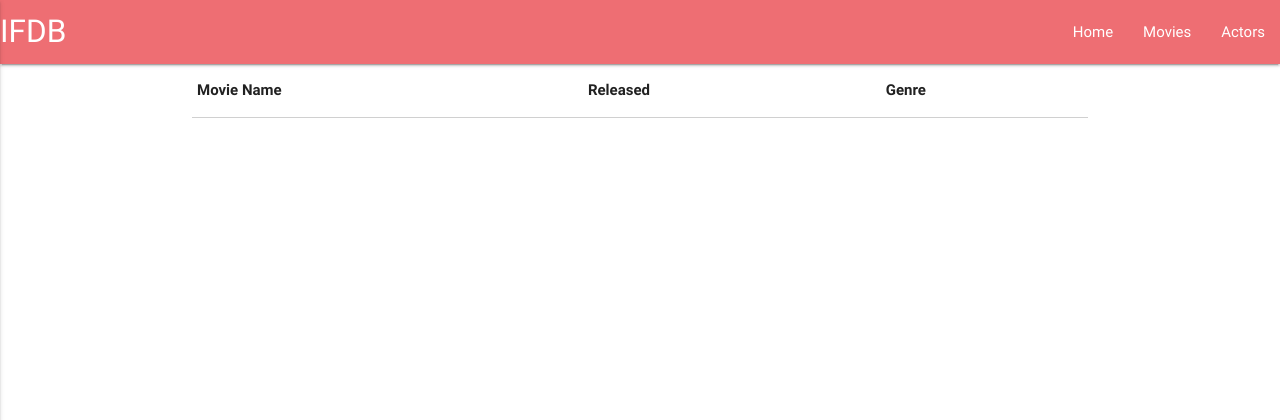
After one commit to akenworthy87/ci-milestone3, a Flask app: template templates/movies/movies.html in a window 1280 px wide. The commit adds this page. Shown: the top 420 px of the page. Run offline with Flask 2, Linux system fonts and the light colour scheme; the template is opened without the code that fills it, so the values that code supplies are empty; some libraries are stand-ins or nearby versions.

Commit message:
Made basic pages for home page, lists of actors/movies, and viewing details of actor/movie

```diff
--- a/app.py
+++ b/app.py
@@ -0,0 +1,43 @@
+import os
+from flask import Flask, render_template, redirect, request, url_for
+from flask_pymongo import PyMongo
+from bson.objectid import ObjectId
+
+app = Flask(__name__)
+
+app.config["MONGO_DBNAME"] = 'ifdb'
+#Change this to an enviro-var
+app.config["MONGO_URI"] = 'mongodb+srv://root:{}@ci-datacentricpy-e8zwz.mongodb.net/ifdb?retryWrites=true&w=majority'.format('r00tUser')
+
+mongo = PyMongo(app)
+
+# Main Page
+@app.route('/')
+@app.route('/home')
+def home():
+    return render_template("index.html", movies=mongo.db.movies.find(), actors=mongo.db.actors.find())
+
+# Movie Pages
+@app.route('/movies')
+def list_movies():
+    return render_template("movies/movies.html", movies=mongo.db.movies.find())
+
+@app.route('/view_movie/<movie_id>')
+def view_movie(movie_id):
+    movie_details = mongo.db.movies.find_one({"_id": ObjectId(movie_id)})
+    return render_template('movies/viewmovie.html', movie=movie_details)
+
+#Actor Pages
+@app.route('/actors')
+def list_actors():
+    return render_template("actors/actors.html", actors=mongo.db.actors.find())
+
+@app.route('/view_actor/<actor_id>')
+def view_actor(actor_id):
+    actor_details = mongo.db.actors.find_one({"_id": ObjectId(actor_id)})
+    return render_template('actors/viewactor.html', actor=actor_details)
+
+if __name__ == '__main__':
+    app.run(host=os.environ.get('IP'),
+        port=int(os.environ.get('PORT')),
+        debug=True)
--- a/templates/actors.html
+++ /dev/null
@@ -1,5 +0,0 @@
-{% extends 'base.html' %}
-{% block content %}
-
-
-{% endblock %}
--- a/templates/base.html
+++ b/templates/base.html
@@ -8,7 +8,7 @@
     <title>Document</title>
 
     <link href="https://fonts.googleapis.com/icon?family=Material+Icons" rel="stylesheet">
-    <link rel="stylesheet"  href="https://cdnjs.cloudflare.com/ajax/libs/materialize/0.100.2/css/materialize.min.css">
+    <link rel="stylesheet" href="https://cdnjs.cloudflare.com/ajax/libs/materialize/0.100.2/css/materialize.min.css">
     <link rel="stylesheet" href="{{url_for('static', filename='css/style.css')}}" type="text/css" />
 </head>
 
@@ -17,17 +17,17 @@
     <header>
         <nav>
             <div class="nav-wrapper">
-                <a href="{{url_for('get_tasks')}}" class="brand-logo">Task Manager</a>
+                <a href="{{url_for('home')}}" class="brand-logo">IFDB</a>
                 <a href="#" data-activates="mobile-demo" class="button-collapse"><i class="material-icons">menu</i></a>
                 <ul id="nav-mobile" class="right hide-on-med-and-down">
-                    <li><a href="{{url_for('get_tasks')}}">Home</a></li>
-                    <li><a href="{{url_for('add_task')}}">New Task</a></li>
-                    <li><a href="{{url_for('get_categories')}}">Manage Categories</a></li>
+                    <li><a href="{{url_for('home')}}">Home</a></li>
+                    <li><a href="{{url_for('list_movies')}}">Movies</a></li>
+                    <li><a href="{{url_for('list_actors')}}">Actors</a></li>
                 </ul>
                 <ul class="side-nav" id="mobile-demo">
-                    <li><a href="{{url_for('get_tasks')}}">Home</a></li>
-                    <li><a href="{{url_for('add_task')}}">New Task</a></li>
-                    <li><a href="{{url_for('get_categories')}}">Manage Categories</a></li>
+                    <li><a href="{{url_for('home')}}">Home</a></li>
+                    <li><a href="{{url_for('list_movies')}}">Movies</a></li>
+                    <li><a href="{{url_for('list_actors')}}">Actors</a></li>
                 </ul>
             </div>
         </nav>
@@ -44,45 +44,7 @@
             $('select').material_select();
             $(".button-collapse").sideNav();
         });
-        document.getElementById("matfix").addEventListener("click", function(e) {
-	        e.stopPropagation();
-        });
-        $('.datepicker').pickadate({
-            selectMonths: true, // Creates a dropdown to control month
-            selectYears: 15, // Creates a dropdown of 15 years to control year,
-            today: 'Today',
-            clear: 'Clear',
-            close: 'Ok',
-            closeOnSelect: false // Close upon selecting a date,
-        });
     </script>
 </body>
 
 </html>
-<!DOCTYPE html>
-<html lang="en">
-
-<head>
-    <meta charset="UTF-8">
-    <meta name="viewport" content="width=device-width, initial-scale=1.0">
-    <meta http-equiv="X-UA-Compatible" content="ie=edge">
-    <title>Document</title>
-
-    <link rel="stylesheet" href="{{url_for('static', filename='css/style.css')}}" type="text/css" />
-</head>
-
-
-<body>
-    <header>
-        <nav>
-
-        </nav>
-    </header>
-    <div class="container">
-        {% block content %} {% endblock %}
-    </div>
-
-    <script src="https://cdnjs.cloudflare.com/ajax/libs/jquery/3.2.1/jquery.min.js"></script>
-</body>
-
-</html>
--- a/templates/movies.html
+++ /dev/null
@@ -1,5 +0,0 @@
-{% extends 'base.html' %}
-{% block content %}
-
-
-{% endblock %}
--- /dev/null
+++ b/templates/movies/movies.html
@@ -0,0 +1,23 @@
+{% extends 'base.html' %} {% block content %}
+<!--Movies Table-->
+<table>
+    <thead>
+        <tr>
+            <th>Movie Name</th>
+            <th>Released</th>
+            <th>Genre</th>
+        </tr>
+    </thead>
+    {% for movie in movies %}
+    <tr>
+        <td>
+            <a href="{{url_for('view_movie', movie_id=movie._id)}}">
+                {{movie.movie_name}}
+            </a>
+        </td>
+        <td>{{movie.released}}</td>
+        <td>{{movie.genre}}</td>
+    </tr>
+    {% endfor %}
+</table>
+{% endblock %}
```
Also changed, not shown: templates/actors/actors.html (added, +19 -0 lines), templates/actors/viewactor.html (added, +9 -0 lines), templates/index.html (added, +44 -0 lines), templates/movies/viewmovie.html (added, +25 -0 lines).
